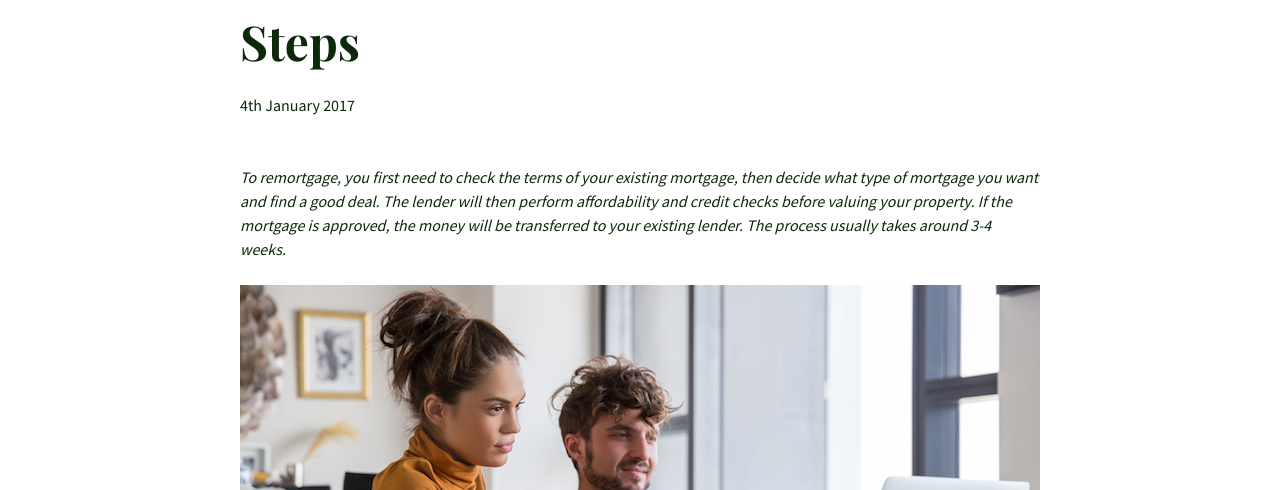
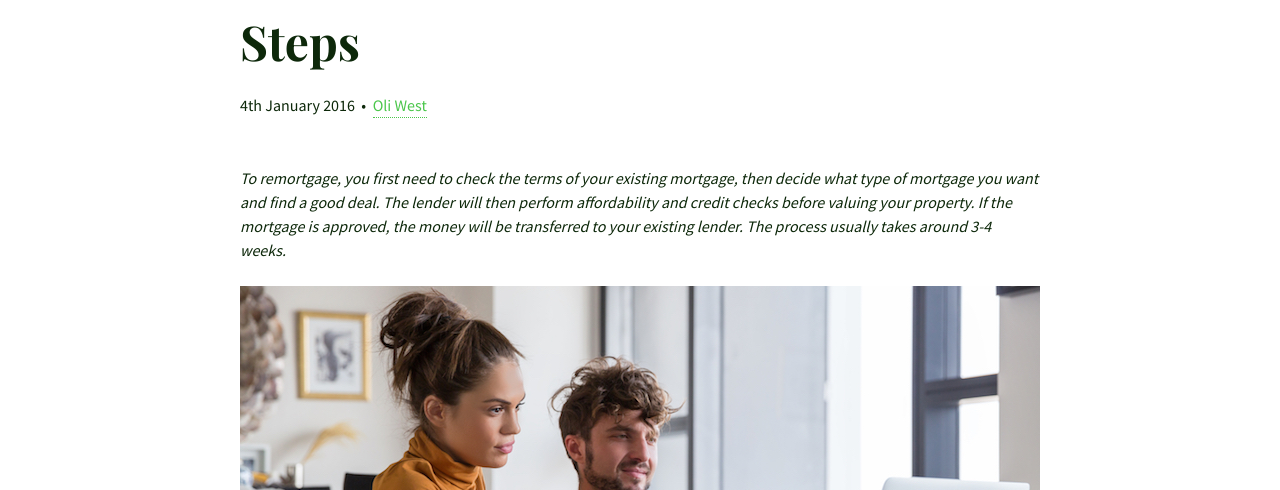
Before and after one commit to olitrussle/blog, a Jekyll site: the page built from _posts/2017-01-04-how-to-remortgage-six-simple-steps.md, in a window 1280 px wide and 900 px high. Shown: the part 410-900 px from the top of the window. Built offline with Jekyll 4.4.1, drawn with Linux system fonts in a browser that asks for light colours; our own code applies the rules of GitHub Pages for plain Markdown files; some of the changed lines change nothing that is shown.

Commit message:
Updated 2017-01-04-how-to-remortgage-six-simple-steps.md

```diff
--- a/_posts/2017-01-04-how-to-remortgage-six-simple-steps.md
+++ b/_posts/2017-01-04-how-to-remortgage-six-simple-steps.md
@@ -1,5 +1,14 @@
 ---
 published: true
+layout: post
+author: Oli West
+author_twitter: oliwesbiz
+excerpt: >-
+  There are several reasons you may decide to remortgage, but one of the most
+  common reasons is to get a better rate once your initial mortgage period has
+  ended.
+thumbnail_filename: Trussle remortgage on phone square.jpg
+date: '2016-01-04T00:00:00.000Z'
 ---
 _To remortgage, you first need to check the terms of your existing mortgage, then decide what type of mortgage you want and find a good deal. The lender will then perform affordability and credit checks before valuing your property. If the mortgage is approved, the money will be transferred to your existing lender. The process usually takes around 3-4 weeks._
 
```
